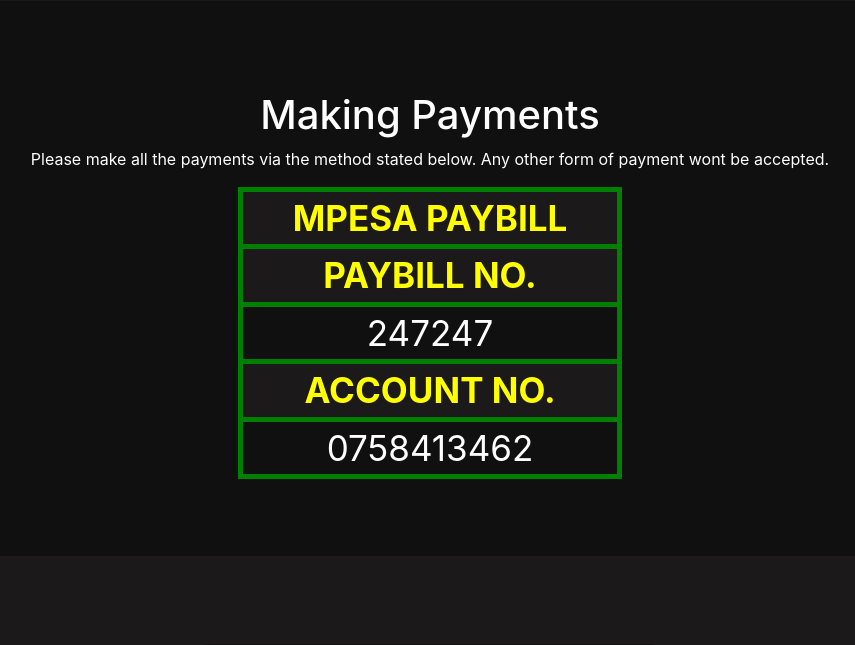
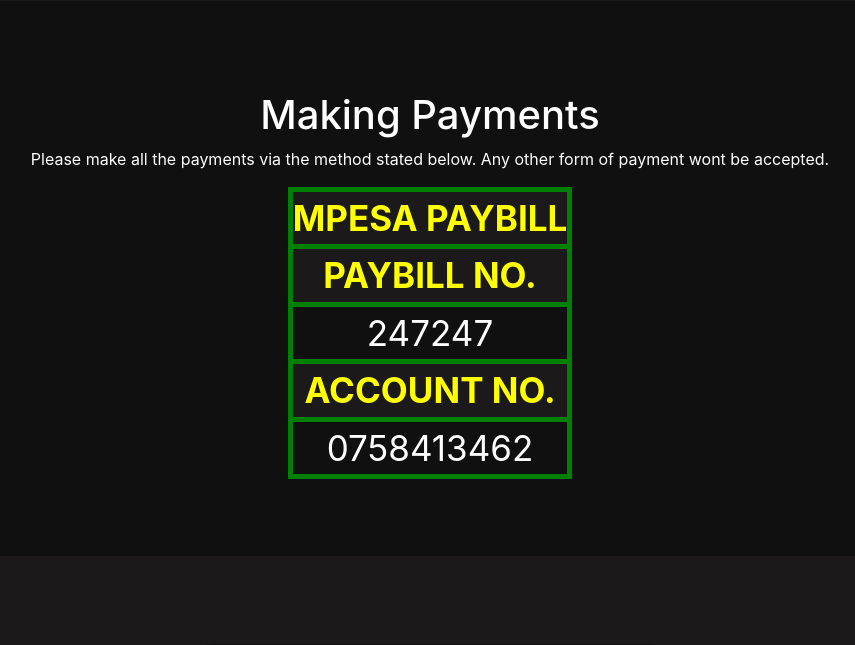
Before and after one commit to aknjoroge/Blinx-Frontend, a PHP site: page / in a window 1280 px wide. Shown: the part 1265-1910 px from the top of the page, without its empty margins (210-1065 px from the left). Run offline with PHP 8.4, Linux system fonts and the light colour scheme; some libraries are stand-ins or nearby versions.

Commit message:
payment change

```diff
--- a/static/css/style.css
+++ b/static/css/style.css
@@ -165,7 +165,6 @@ body{
 .payment-table,th, td{
     border: 5px solid green ;
     font-size: 35px;
-    width: 30%;
     text-align: center;
     margin-left: auto;
   margin-right: auto;
```
